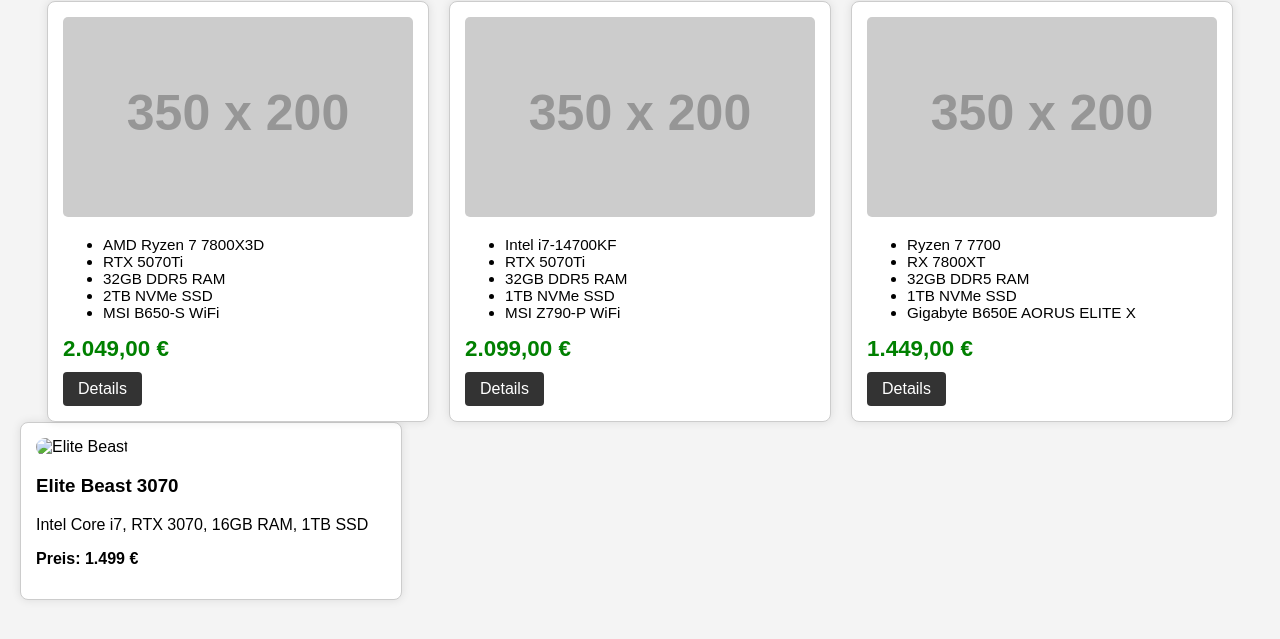
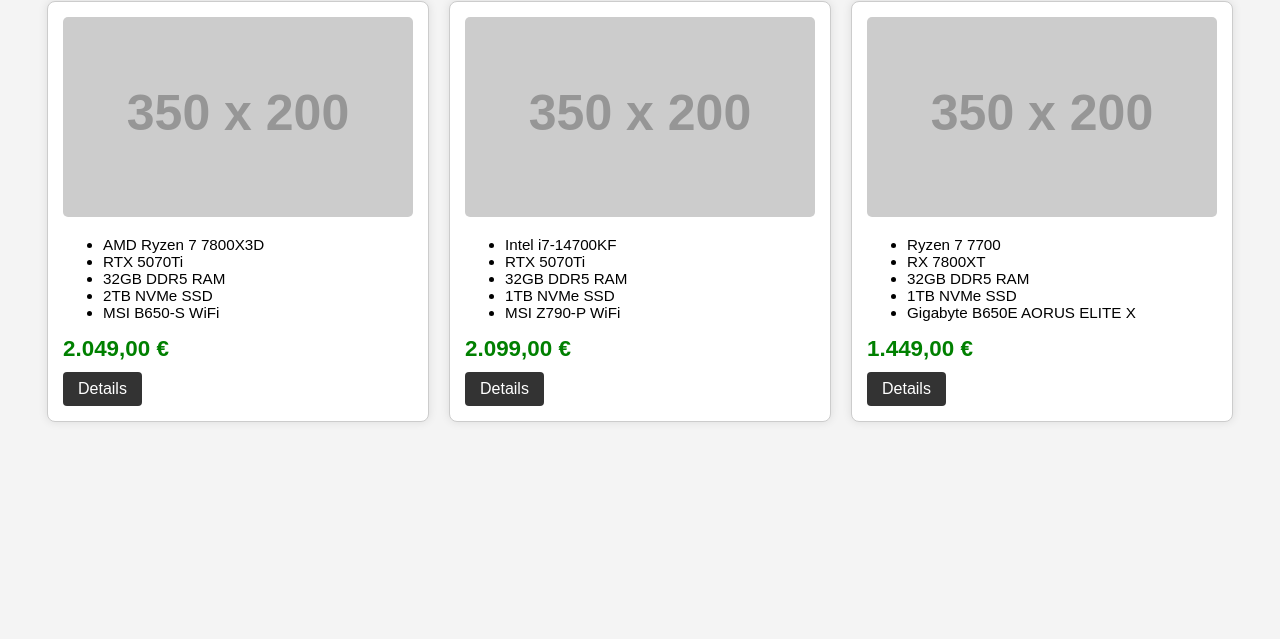
Before and after one commit to EliteGaming5833/EliteGaming, a plain HTML site: page index.html in a window 1280 px wide. Shown: the part 79-718 px from the top of the page. Drawn offline with Linux system fonts and the light colour scheme; placeholder pictures from the web are drawn by us.

Commit message:
Update index.html

```diff
--- a/index.html
+++ b/index.html
@@ -91,9 +91,3 @@
   </div>
 </body>
 </html>
-<div class="pc-box">
-  <img src="elite-beast.jpg" alt="Elite Beast" style="width:100%; border-radius:10px;">
-  <h3>Elite Beast 3070</h3>
-  <p>Intel Core i7, RTX 3070, 16GB RAM, 1TB SSD</p>
-  <p><strong>Preis: 1.499 €</strong></p>
-</div>
```
